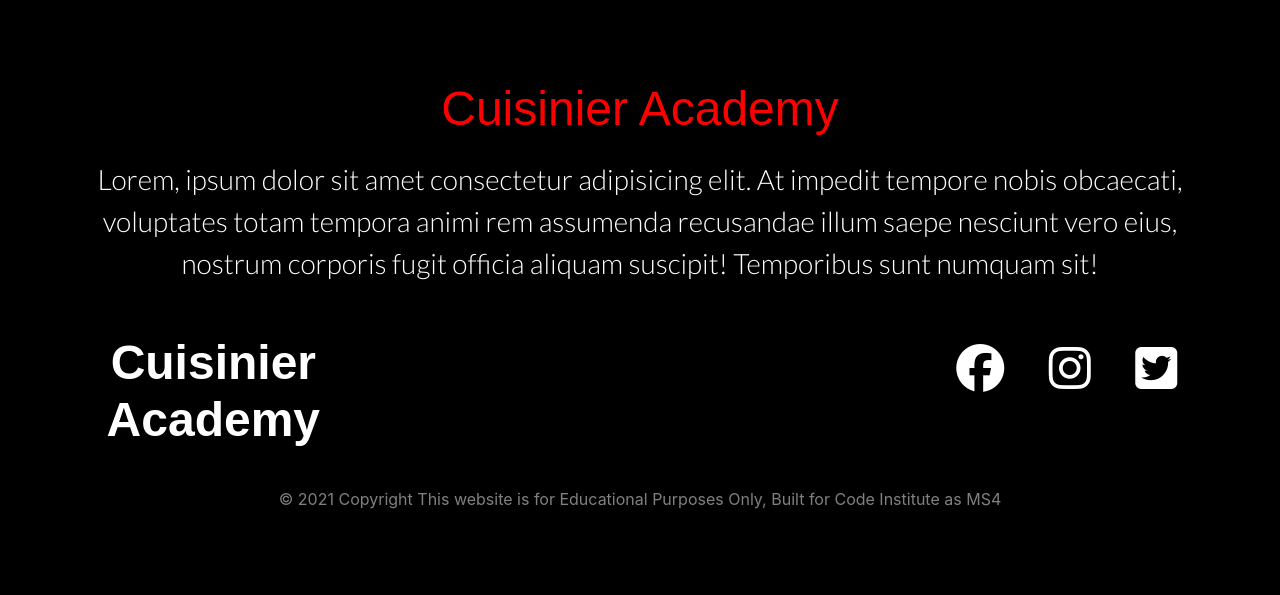
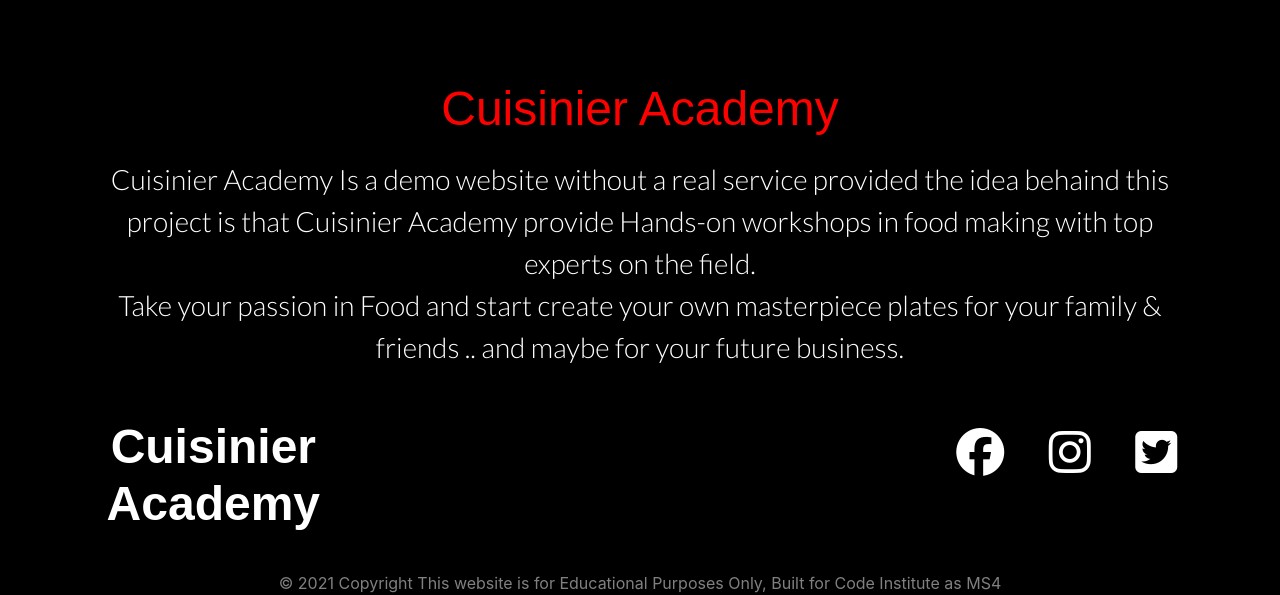
Before and after one commit to mmhashim139/cuisinier-academy, a Django app: page / in a window 1280 px wide. Shown: the part 2398-2993 px from the top of the page. Before the commit the page ends 2907 px from the top, so only its background shows below. Run offline with Django 3.2, Linux system fonts and the light colour scheme; data comes from the database, SQL or seed files in the repository; some libraries are stand-ins or nearby versions; some web fonts are replaced.

Commit message:
update  the about section paragraph

```diff
--- a/home/templates/home/index.html
+++ b/home/templates/home/index.html
@@ -96,10 +96,14 @@
 <section id="about-us" class="about-section">
     <div class="container ">
         <h2 class="section-title text-center">Cuisinier Academy</h2>
-        <p class="about-para text-center">Lorem, ipsum dolor sit amet consectetur adipisicing elit. At impedit tempore
-            nobis obcaecati, voluptates
-            totam tempora animi rem assumenda recusandae illum saepe nesciunt vero eius, nostrum corporis fugit officia
-            aliquam suscipit! Temporibus sunt numquam sit!</p>
+        <p class="about-para text-center">
+            Cuisinier Academy Is a demo website without a real service provided
+            the idea behaind this project is that Cuisinier Academy provide Hands-on
+            workshops in food making with top experts on the field.<br>
+
+            Take your passion in Food and start create your own masterpiece plates
+            for your family & friends .. and maybe for your future business.
+            </p>
     </div>
     <!-- for future -->
     <!--
```
Also changed, not shown: 1 other file.
